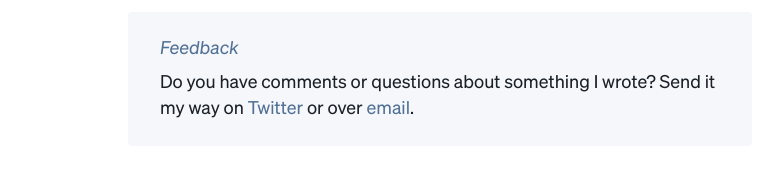
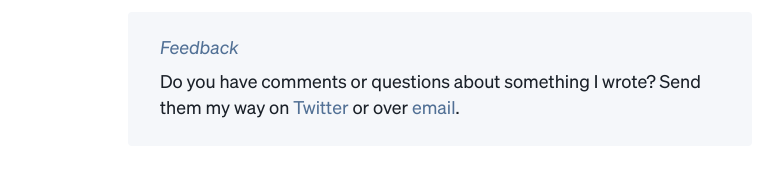
Before and after one commit to gavinmn/nelson.co, a Next.js app: page /typography in a window 1280 px wide. Shown: the part 1136-1308 px from the top of the page, without its empty margins (200-981 px from the left). Built offline with nearby package versions, Linux system fonts and the light colour scheme.

Commit message:
feedback fix

```diff
--- a/src/components/postwrapper.js
+++ b/src/components/postwrapper.js
@@ -61,7 +61,7 @@ const PostWrapper = props => (
               <FeedbackTitle>Feedback</FeedbackTitle>
               <p>
                 Do you have comments or questions about something I wrote? Send
-                it my way on{" "}
+                them my way on{" "}
                 <Twitter
                   href="https://twitter.com/Gavmn"
                   target="_blank"
```
